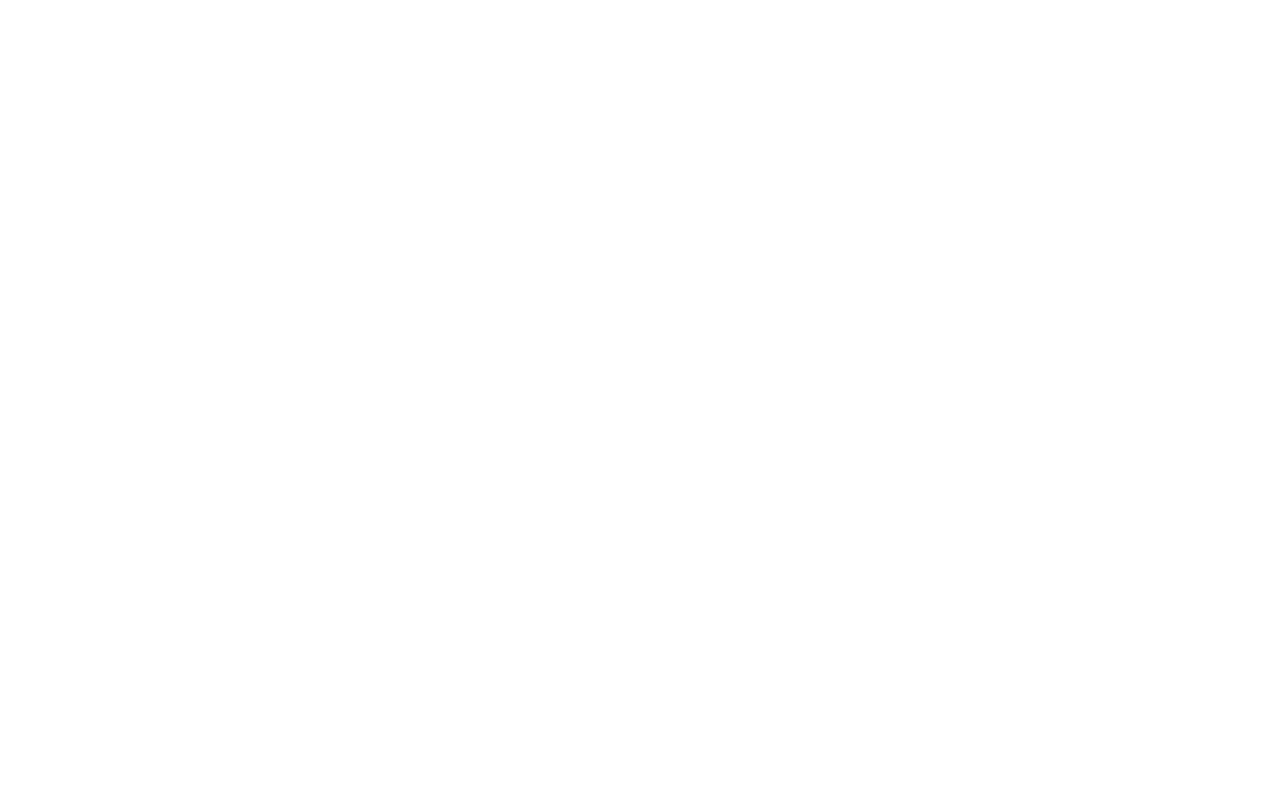
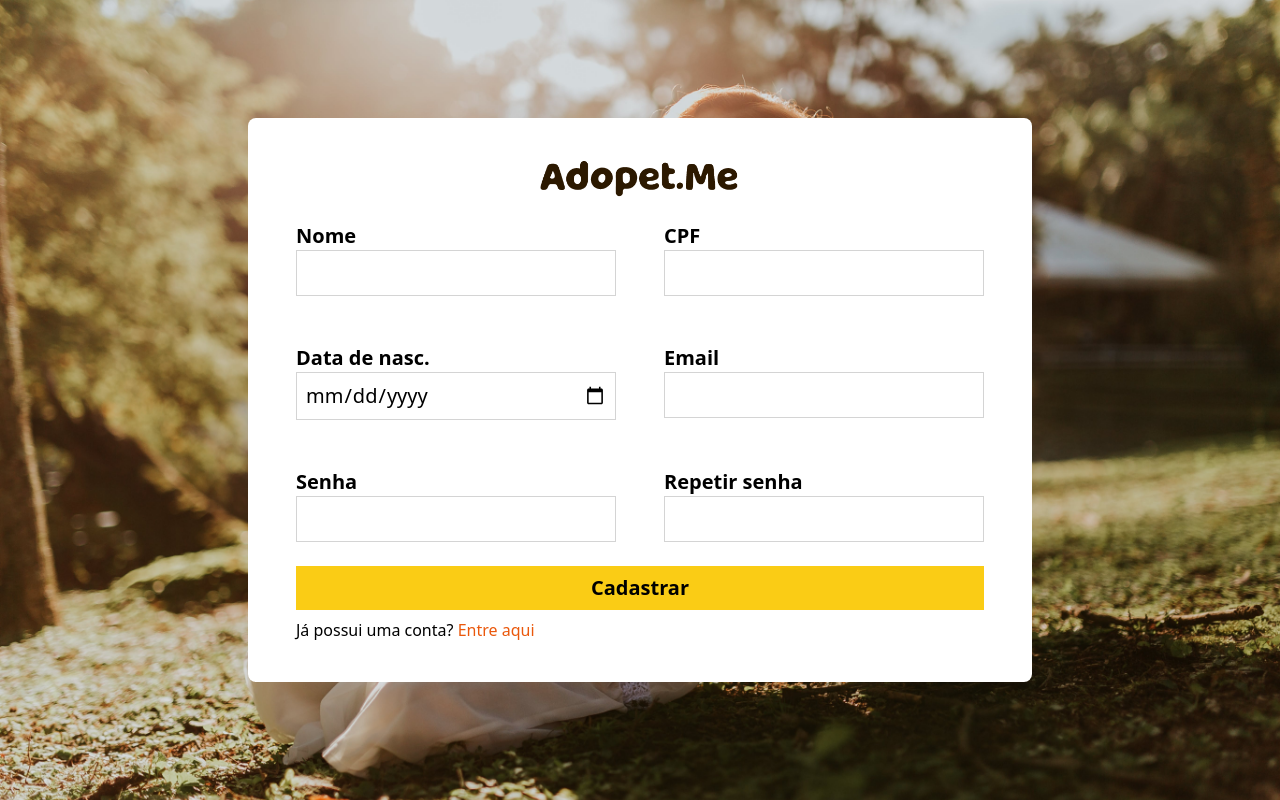
Before and after one commit to GlobuloBranco/adopet, a React (Vite) app: page /signup in a window 1280 px wide. Before the commit this address had no page. Built offline with nearby package versions, Linux system fonts and the light colour scheme.

Commit message:
feat: signup, pet page, user page

```diff
--- a/package.json
+++ b/package.json
@@ -12,6 +12,7 @@
   "dependencies": {
     "react": "^18.2.0",
     "react-dom": "^18.2.0",
+    "react-icons": "^4.12.0",
     "react-router-dom": "^6.21.0"
   },
   "devDependencies": {
--- a/src/Router.jsx
+++ b/src/Router.jsx
@@ -1,12 +1,18 @@
 import { Routes, Route, ScrollRestoration } from "react-router-dom";
 import Login from "./pages/Login";
-import Home from "./pages/HOme";
+import Home from "./pages/Home";
+import Pet from "./pages/Pet";
+import Signup from "./pages/Signup";
+import User from "./pages/User";
 
 export default function Router() {
   return (
     <Routes>
-      <Route path="/" element={<Login />}></Route>
-      <Route path="/inicio" element={<Home />}></Route>
+      <Route path="/" element={<Home />}></Route>
+      <Route path="/login" element={<Login />}></Route>
+      <Route path="/signup" element={<Signup />}></Route>
+      <Route path="/profile" element={<User />}></Route>
+      <Route path="/pet" element={<Pet />}></Route>
     </Routes>
   );
 }
--- a/src/components/Navbar.jsx
+++ b/src/components/Navbar.jsx
@@ -1,14 +1,27 @@
-import Marca from "../assets/marca.png"
+import { FaUser } from "react-icons/fa";
+import Marca from "../assets/marca.png";
+import { useNavigate } from "react-router-dom";
 
 export default function Navbar() {
-    return (
+  const navigate = useNavigate();
+  return (
     <div className="fixed top-0 w-full px-4 py-4 bg-yellow-400">
-        <ul className="flex">
-            <img src={Marca} alt="logo" width={180} className="object-contain" />
-            <li>Item</li>
-            <li>Item</li>
-            <li>Item</li>
-        </ul>
+      <div className="flex justify-between px-4">
+        <button onClick={() => navigate("/")}>
+          <img src={Marca} alt="logo" width={180} className="object-contain" />
+        </button>
+        <div className="flex gap-4 text-xl">
+          <button>Sobre nós</button>
+          <button
+            onClick={() => navigate("/login")}
+            className="p-2 px-4 bg-white rounded">
+            Login
+          </button>
+          <button onClick={() => navigate("/profile")}>
+            <FaUser />
+          </button>
+        </div>
+      </div>
     </div>
-    )
+  );
 }
--- a/src/pages/Home.jsx
+++ b/src/pages/Home.jsx
@@ -1,24 +1,30 @@
 import { useState } from "react";
 import Gato from "../assets/gato.png";
 import Navbar from "../components/Navbar";
+import { useNavigate } from "react-router-dom";
 
 export default function Home() {
+  const navigate = useNavigate();
   return (
     <>
       <Navbar />
       <main className="flex items-center justify-center min-h-screen bg-cover bg-neutral-100">
-      <div className="flex flex-col st gap-4 mt-20 max-w-[90rem]">
+        <div className="flex flex-col items-center gap-4 mt-28 max-w-[90rem]">
           <h1 className="text-4xl font-bold">Pets disponíveis para adoção</h1>
-        <div className="flex flex-wrap justify-center gap-10 mt-5 mb-20">
+          <div className="flex flex-wrap justify-center gap-16 mt-5 mb-20">
             {Array(15)
               .fill("")
               .map((e) => (
-            <div className="flex flex-col items-center gap-4 px-12 py-6 bg-white rounded-lg shadow-xl">
+                <div className="flex flex-col items-center gap-3 px-12 py-6 text-xl bg-white rounded-lg shadow-xl">
                   <img src={Gato} alt="" width={200} />
-              <h1 className="text-2xl font-semibold">Maggie</h1>
+                  <h1 className="text-2xl font-bold">Maggie</h1>
                   <span>Raça: gato</span>
                   <span>Porte: Pequeno</span>
-              <button className="w-full py-1 text-xl font-semibold bg-yellow-400">Ver detalhes</button>
+                  <button
+                    onClick={() => navigate("/pet")}
+                    className="w-full py-2 text-xl font-semibold bg-yellow-400">
+                    Ver detalhes
+                  </button>
                 </div>
               ))}
           </div>
--- /dev/null
+++ b/src/pages/Pet.jsx
@@ -0,0 +1,41 @@
+import Gato from "../assets/gato.png";
+import { PiGenderFemaleBold } from "react-icons/pi";
+import { FaPaw, FaCat, FaHandHoldingMedical } from "react-icons/fa";
+import Navbar from "../components/Navbar";
+
+export default function Pet() {
+  return (
+    <>
+      <Navbar />
+      <main className="flex items-center justify-center min-h-screen bg-[url('./assets/bg-pet.jpg')] bg-cover">
+        <div className="flex flex-col items-center gap-6 px-20 py-10 bg-white rounded-lg">
+          <img
+            src={Gato}
+            alt="Pet Image"
+            width={250}
+            className="rounded-full h-[250px]"
+          />
+          <h1 className="text-4xl font-medium">Maggie</h1>
+          <div className="grid grid-cols-2 gap-5">
+            <div className="flex items-center px-4 py-2 text-2xl border w-52 text-slate-500 border-slate-500">
+              <FaCat size={25} />
+              <span className="m-auto">Gato</span>
+            </div>
+            <div className="flex items-center px-4 py-2 text-2xl text-pink-600 border border-pink-600 w-52">
+              <PiGenderFemaleBold size={25} />
+              <span className="m-auto">Fêmea</span>
+            </div>
+            <div className="flex items-center px-4 py-2 text-2xl text-orange-400 border border-orange-400 w-52">
+              <FaPaw size={25} />
+              <span className="m-auto">Persa</span>
+            </div>
+            <div className="flex items-center px-4 py-2 text-2xl text-green-600 border border-green-600 w-52">
+              <FaHandHoldingMedical size={25} />
+              <span className="m-auto">Castrado</span>
+            </div>
+          </div>
+        </div>
+      </main>
+    </>
+  );
+}
--- /dev/null
+++ b/src/pages/Signup.jsx
@@ -0,0 +1,95 @@
+import { useState } from "react";
+import Logo from "../assets/adopet-logo-site.png";
+import { useNavigate } from "react-router-dom";
+
+export default function Signup() {
+  const navigate = useNavigate();
+  return (
+    <main className="flex items-center justify-center min-h-screen bg-neutral-100 bg-[url('./assets/bg-login.jpg')] bg-cover">
+      <form action="" className="flex flex-col px-12 py-10 bg-white rounded-lg">
+        <img src={Logo} alt="" width={200} className="m-auto" />
+        <div className="grid grid-cols-2 gap-12 my-6">
+          <div className="flex flex-col text-xl">
+            <label htmlFor="name" className="font-semibold">
+              Nome
+            </label>
+            <input
+              type="text"
+              name=""
+              id="name"
+              className="p-2 text-xl border w-80 border-neutral-300"
+            />
+          </div>
+          <div className="flex flex-col text-xl">
+            <label htmlFor="cpf" className="font-semibold">
+              CPF
+            </label>
+            <input
+              type="text"
+              name=""
+              id="cpf"
+              className="p-2 text-xl border border-neutral-300"
+            />
+          </div>
+          <div className="flex flex-col text-xl">
+            <label htmlFor="data" className="font-semibold">
+              Data de nasc.
+            </label>
+            <input
+              type="date"
+              name=""
+              id="data"
+              className="p-2 text-xl border border-neutral-300"
+            />
+          </div>
+          <div className="flex flex-col text-xl">
+            <label htmlFor="email" className="font-semibold">
+              Email
+            </label>
+            <input
+              type="email"
+              name=""
+              id="email"
+              className="p-2 text-xl border border-neutral-300"
+            />
+          </div>
+          <div className="flex flex-col text-xl">
+            <label htmlFor="password" className="font-semibold">
+              Senha
+            </label>
+            <input
+              type="password"
+              name=""
+              id="password"
+              className="p-2 text-xl border border-neutral-300"
+            />
+          </div>
+          <div className="flex flex-col text-xl">
+            <label htmlFor="password_repeat" className="font-semibold">
+              Repetir senha
+            </label>
+            <input
+              type="password"
+              name=""
+              id="password_repeat"
+              className="p-2 text-xl border border-neutral-300"
+            />
+          </div>
+        </div>
+        <button
+          onClick={() => navigate("/")}
+          className="py-2 text-xl font-semibold bg-yellow-400">
+          Cadastrar
+        </button>
+        <span className="mt-2 text-base">
+          Já possui uma conta?{" "}
+          <button
+            onClick={() => navigate("/login")}
+            className="text-orange-600 hover:underline">
+            Entre aqui
+          </button>
+        </span>
+      </form>
+    </main>
+  );
+}
--- /dev/null
+++ b/src/pages/User.jsx
@@ -0,0 +1,47 @@
+import Navbar from "../components/Navbar";
+
+export default function User() {
+  return (
+    <>
+      <Navbar />
+      <main className="flex items-start justify-center min-h-screen bg-neutral-100">
+        <div className="flex gap-24 p-12 text-xl border border-black border-dashed rounded-xl mt-44">
+          <div className="flex flex-col items-center gap-4">
+            <img
+              src="https://thispersondoesnotexist.com"
+              width={200}
+              className="rounded-full"
+            />
+            <button className="px-6 py-2 bg-yellow-400">Cadastrar pet</button>
+          </div>
+          <div className="grid grid-cols-3">
+            <div className="">
+              <h1 className="font-semibold">Nome</h1>
+              <p>Robert Laplace</p>
+            </div>
+            <div className="">
+              <h1 className="font-semibold">CPF</h1>
+              <p>523.752.318-80</p>
+            </div>
+            <div className="">
+              <h1 className="font-semibold">Email</h1>
+              <p>robertllp@gmail.com</p>
+            </div>
+            <div className="">
+              <h1 className="font-semibold">Telefone</h1>
+              <p>(13) 98104-6971</p>
+            </div>
+            <div className="">
+              <h1 className="font-semibold">Cidade</h1>
+              <p>Santos</p>
+            </div>
+            <div className="">
+              <h1 className="font-semibold">Estado</h1>
+              <p>São Paulo</p>
+            </div>
+          </div>
+        </div>
+      </main>
+    </>
+  );
+}
```
Also changed, not shown: src/pages/Login.jsx (+39 -11 lines), src/assets/bg-pet.jpg (added), 1 other file (tests, documents, lock files or other folders). Lines whose indentation alone changed are shown as unchanged.
